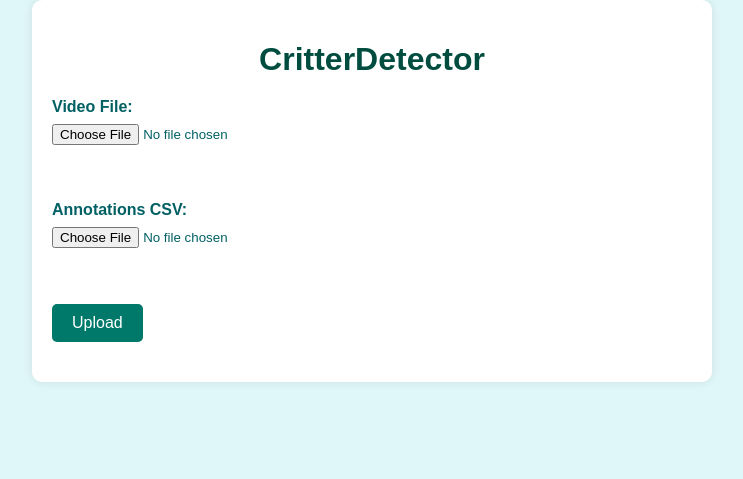
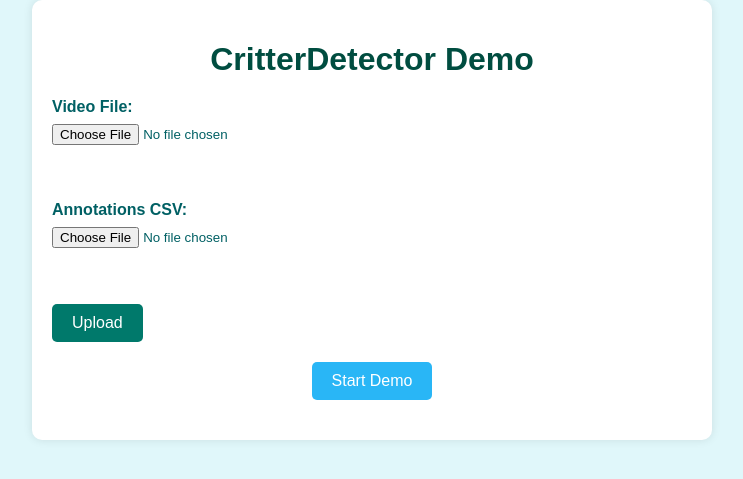
Before and after one commit to NOAA-OceanExploration/CritterDetectorServer, a Flask app: page / in a window 1280 px wide. Shown: the top 479 px of the page, without its empty margins (268-1011 px from the left). Run offline with Flask 2, Linux system fonts and the light colour scheme.

Commit message:
Added demo mode for demonstration

```diff
--- a/app/routes.py
+++ b/app/routes.py
@@ -1,9 +1,9 @@
 from flask import render_template, request, jsonify, send_file, current_app
 from app import app
-from app.utils import convert_to_mp4, process_video
 from werkzeug.utils import secure_filename
 import os
-from app.model import OrganismDetectionModel
+import time
+import json
 
 @app.route('/')
 def index():
@@ -38,13 +38,40 @@ def upload():
         'unannotated': unannotated
     })
 
+@app.route('/demo', methods=['GET'])
+def demo():
+    # Demo mode flag
+    demo_mode = True
+
+    # Predefined demo files
+    video_filename = "demo_video.mp4"
+    csv_filename = "demo_annotations.csv"
+    detections_data_file = "demo_detections.json"
+
+    video_path = os.path.join(app.config['UPLOAD_FOLDER'], video_filename)
+    csv_path = os.path.join(app.config['UPLOAD_FOLDER'], csv_filename)
+
+    # Simulate processing time with a 2-minute progress bar
+    time.sleep(120)  # Simulate 2 minutes of processing time
+
+    # Load the predefined detection data
+    with open(os.path.join(app.config['UPLOAD_FOLDER'], detections_data_file), 'r') as f:
+        detections_data = json.load(f)
+
+    # Return the predefined results as if they were processed
+    return jsonify({
+        'detections': detections_data['detections'],
+        'annotated': detections_data['annotated'],
+        'unannotated': detections_data['unannotated']
+    })
+
 @app.route('/download/<list_type>', methods=['GET'])
 def download(list_type):
     list_types = ['detections', 'annotated', 'unannotated']
     if list_type not in list_types:
         return jsonify({'error': 'Invalid list type'}), 400
 
-    # Assuming the lists are stored in session or temporary files
+    # Path to the requested data
     list_file_path = os.path.join(app.config['UPLOAD_FOLDER'], f"{list_type}.csv")
 
     # Check if the file exists
--- a/app/static/styles.css
+++ b/app/static/styles.css
@@ -54,12 +54,41 @@ h1 {
     background-color: #004d40;
 }
 
+/* Demo Section Styles */
+.demo-section {
+    margin: 20px 0;
+    text-align: center;
+}
+
+.demo-section button {
+    background-color: #29b6f6;
+    color: white;
+    border: none;
+    padding: 10px 20px;
+    border-radius: 5px;
+    cursor: pointer;
+    font-size: 16px;
+}
+
+.demo-section button:hover {
+    background-color: #0288d1;
+}
+
 /* Processing Section Styles */
 .processing {
     display: none; /* Hidden initially */
     text-align: center;
     font-size: 18px;
     color: #00796b;
+    margin: 20px 0;
+}
+
+.progress-bar {
+    height: 20px;
+    background-color: #4caf50;
+    width: 0%;
+    transition: width 0.5s ease;
+    border-radius: 5px;
 }
 
 /* Results Section Styles */
--- a/app/templates/index.html
+++ b/app/templates/index.html
@@ -3,12 +3,12 @@
 <head>
     <meta charset="UTF-8">
     <meta name="viewport" content="width=device-width, initial-scale=1.0">
-    <title>CritterDetector</title>
+    <title>CritterDetector Demo</title>
     <link rel="stylesheet" type="text/css" href="{{ url_for('static', filename='styles.css') }}">
 </head>
 <body>
     <div class="container">
-        <h1>CritterDetector</h1>
+        <h1>CritterDetector Demo</h1>
         <div class="upload-section">
             <form id="upload-form" enctype="multipart/form-data">
                 <label for="video">Video File:</label>
@@ -18,14 +18,43 @@
                 <button type="submit">Upload</button>
             </form>
         </div>
-        <div id="processing" class="processing" style="display:none;">Processing...</div>
+        <div class="demo-section">
+            <button id="start-demo">Start Demo</button>
+        </div>
+        <div id="processing" class="processing" style="display:none;">
+            <div class="progress-bar" id="progress-bar" style="width: 0%;"></div>
+            Processing...
+        </div>
         <div class="results"></div>
     </div>
 
     <script>
+        // Function to simulate a progress bar
+        function simulateProgressBar(duration) {
+            const progressBar = document.getElementById('progress-bar');
+            let startTime = null;
+
+            function updateProgress(timestamp) {
+                if (!startTime) startTime = timestamp;
+                const elapsed = timestamp - startTime;
+                const progress = Math.min((elapsed / duration) * 100, 100);
+                progressBar.style.width = progress + '%';
+
+                if (elapsed < duration) {
+                    requestAnimationFrame(updateProgress);
+                } else {
+                    progressBar.style.width = '100%';
+                }
+            }
+
+            requestAnimationFrame(updateProgress);
+        }
+
+        // Handle the form submission for the upload
         document.getElementById('upload-form').onsubmit = async function(event) {
             event.preventDefault();
             document.getElementById('processing').style.display = 'block';
+            simulateProgressBar(120000); // 2 minutes in milliseconds
             const formData = new FormData(this);
             const response = await fetch('/upload', {
                 method: 'POST',
@@ -33,6 +62,21 @@
             });
             const data = await response.json();
             document.getElementById('processing').style.display = 'none';
+            displayResults(data);
+        };
+
+        // Handle the demo button click
+        document.getElementById('start-demo').onclick = async function() {
+            document.getElementById('processing').style.display = 'block';
+            simulateProgressBar(120000); // 2 minutes in milliseconds
+            const response = await fetch('/demo');
+            const data = await response.json();
+            document.getElementById('processing').style.display = 'none';
+            displayResults(data);
+        };
+
+        // Function to display results
+        function displayResults(data) {
             const resultsDiv = document.querySelector('.results');
             resultsDiv.innerHTML = `
                 <h2>Detections</h2>
@@ -42,7 +86,7 @@
                 <h2>Unannotated</h2>
                 <pre>${JSON.stringify(data.unannotated, null, 2)}</pre>
             `;
-        };
+        }
     </script>
 </body>
 </html>
```
